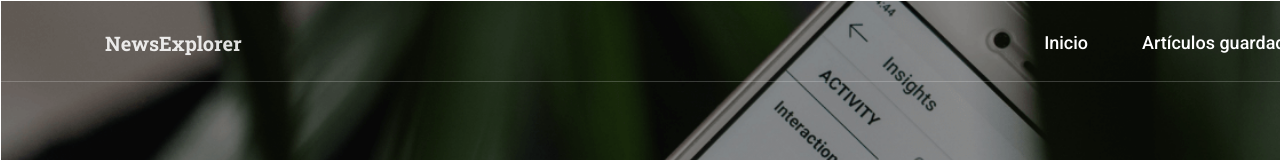
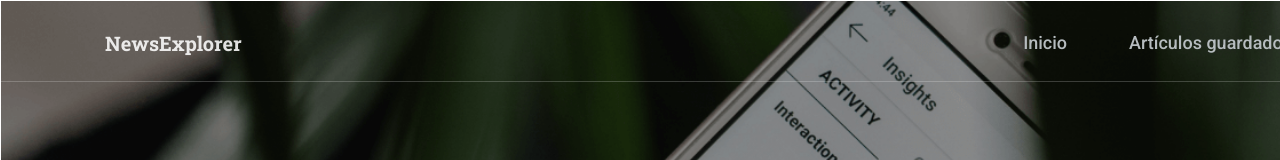
Before and after one commit to tonytrox/newsexplorerproject-frontend, a React (Vite) app: page / in a window 1280 px wide. Shown: the top 160 px of the page. Built offline with nearby package versions, Linux system fonts and the light colour scheme.

Commit message:
Navigation bar UI: border-bottom

```diff
--- a/src/components/Navigation/navigation.css
+++ b/src/components/Navigation/navigation.css
@@ -7,13 +7,12 @@
 /* } */
 
 .site-navigation__list {
-  /* height: 200px; */
   align-items: center;
   display: flex;
   list-style: none;
   margin: 0;
   padding: 0;
-  gap: 54px;
+  gap: 36px;
 }
 
 .site-navigation__link {
@@ -22,10 +21,14 @@
   font-size: 18px;
   line-height: 24px;
   text-decoration: none;
-  color: #ffffff;
+  color: #b6bcbf;
   transition: opacity 0.3s;
+  padding: 23px 13px 27px 13px;
+  border-bottom: 0px solid transparent;
 }
 
 .site-navigation__link:hover {
-  opacity: 0.7;
+  opacity: 1;
+  color: #ffffff;
+  border-bottom: 2px solid #ffffff;
 }
```
